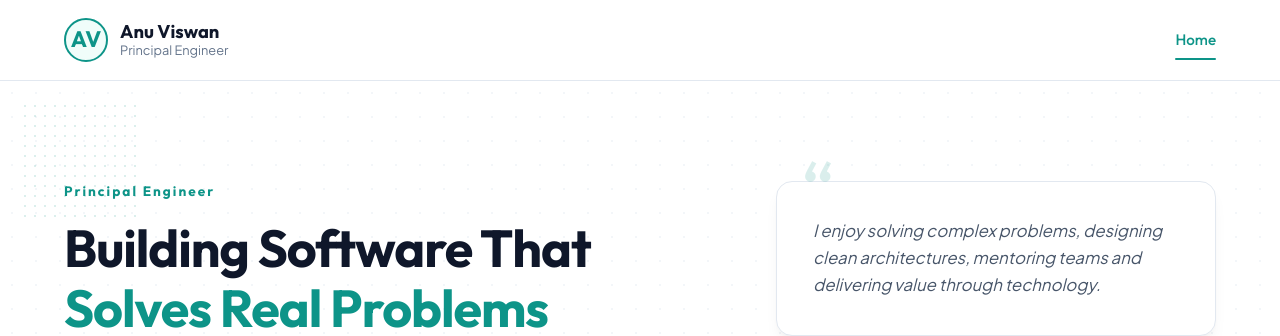
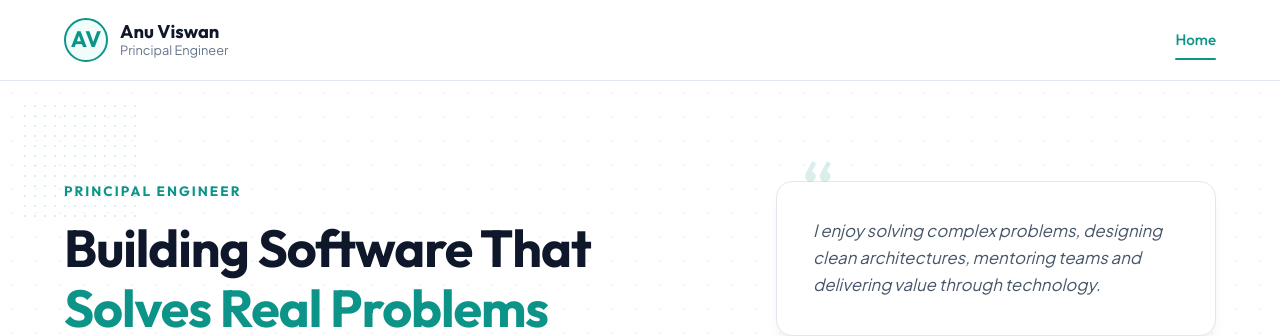
Before and after one commit to anuviswan/portfolio, a Vue app in the folder portfolio/: page / in a window 1280 px wide. Shown: the top 336 px of the page. Built offline with nearby package versions, Linux system fonts and the light colour scheme.

Commit message:
Changed case

```diff
--- a/portfolio/src/components/Hero.vue
+++ b/portfolio/src/components/Hero.vue
@@ -24,7 +24,7 @@ const getDomainIcon = (domainName: string) => {
 
     <div class="container hero-container">
       <div class="hero-left">
-        <span class="hero-tag">Principal Engineer</span>
+        <span class="hero-tag">PRINCIPAL ENGINEER</span>
         <h1 class="hero-title">
           Building Software That <br />
           <span class="highlight">Solves Real Problems</span>
```
